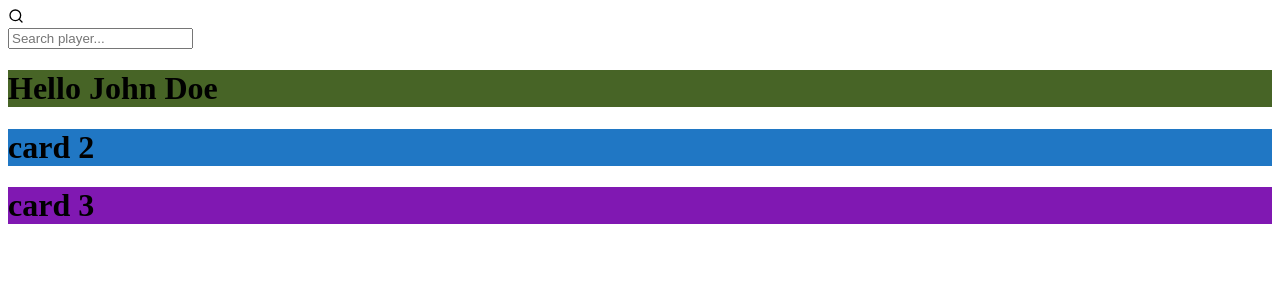
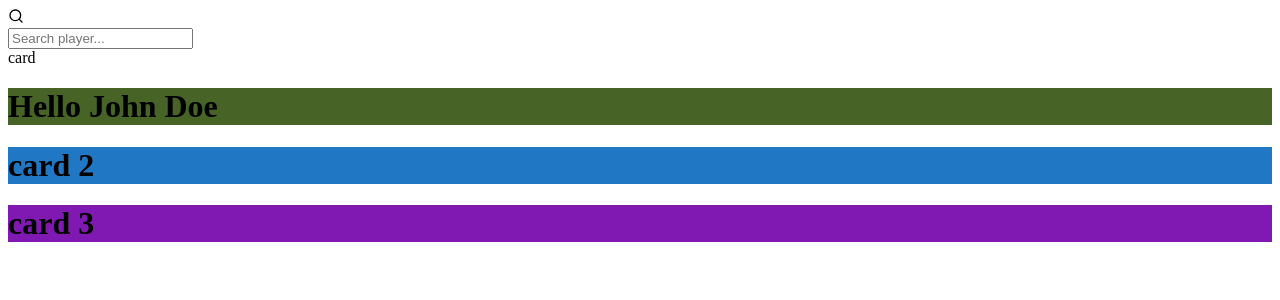
Before and after one commit to Mysterken/osudroid-profile, a SvelteKit app: page /users/1 in a window 1280 px wide. Shown: the top 300 px of the page. Built offline with nearby package versions, Linux system fonts and the light colour scheme.

Commit message:
add ContentCard component

```diff
--- /dev/null
+++ b/src/lib/components/layouts/ContentCard.svelte
@@ -0,0 +1,15 @@
+<div
+	class="
+	card
+	bg-[#2A2A2A]
+	border-color rounded-[10px] border-[1px] border-[#3C3C3C]
+	w-full
+	phone-sm:p-3
+	phone-lg:p-4
+	tablet-sm:p-5
+	tablet-lg:p-6
+	p-4
+	text-center"
+>
+	<slot />
+</div>
--- a/src/routes/users/[uid]/+page.svelte
+++ b/src/routes/users/[uid]/+page.svelte
@@ -3,6 +3,7 @@
 	import type { ApiPlayer, ScraperPlayer } from '$lib/models/player';
 	import ContentLayout from '$lib/components/layouts/ContentLayout.svelte';
 	import SearchBar from '$lib/components/ui/SearchBar.svelte';
+	import ContentCard from '$lib/components/layouts/ContentCard.svelte';
 
 	let user: ApiPlayer | ScraperPlayer | null = null;
 	let isLoading = true;
@@ -37,6 +38,7 @@
 		<p>Loading user data...</p>
 	{:else}
 		{#if user}
+			<ContentCard>card</ContentCard>
 			<div style="background-color: #476426"><h1>Hello {user.Username}</h1></div>
 			<div style="background-color: #2077c4"><h1>card 2</h1></div>
 			<div style="background-color: #8018b2"><h1>card 3</h1></div>
```
